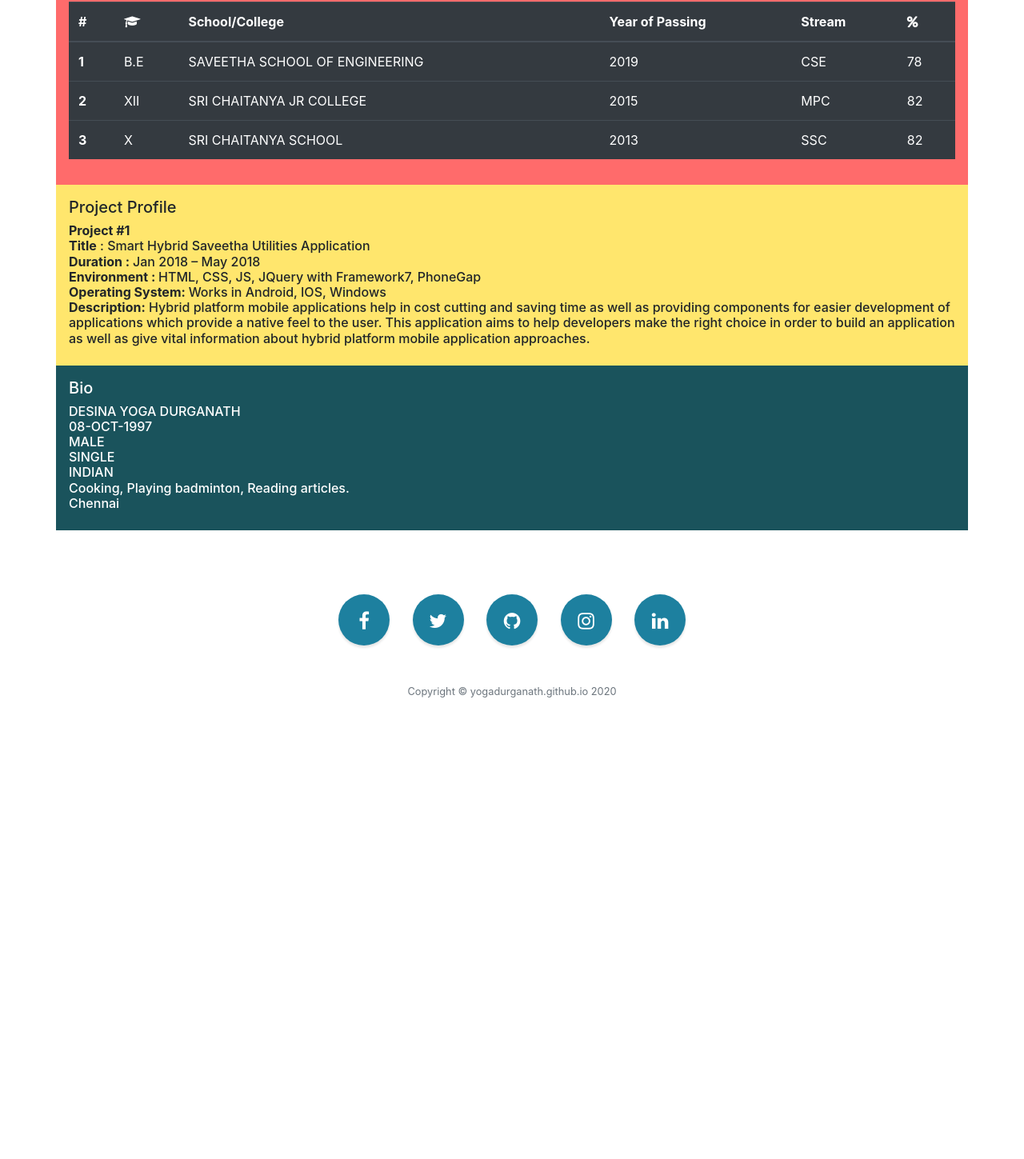
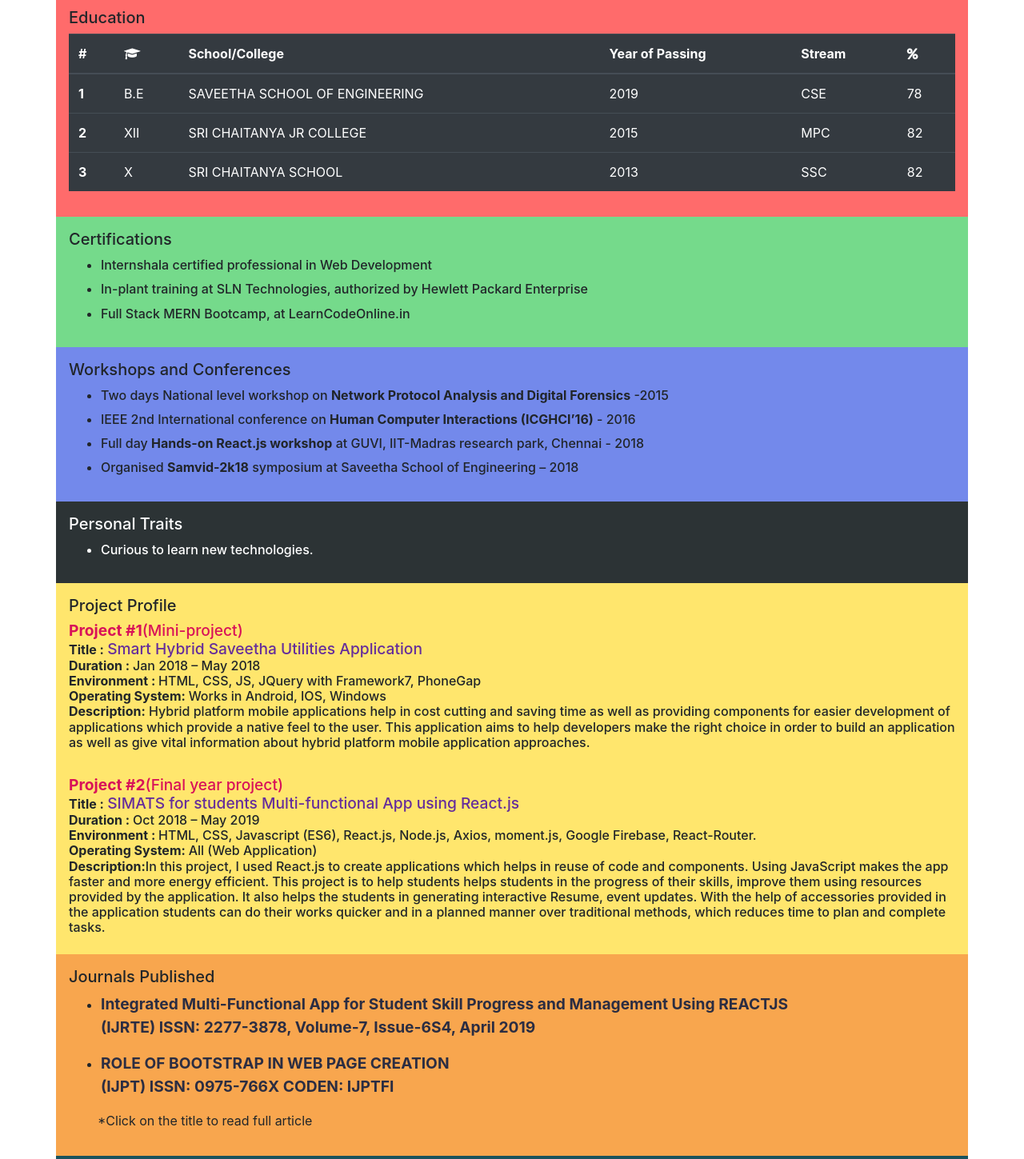
Before and after one commit to yogadurganath/yogadurganath.github.io, a plain HTML site: page about.html in a window 1280 px wide. Shown: the part 873-2322 px from the top of the page at 80% size. Before the commit the page ends 1827 px from the top, so only its background shows below. Drawn offline with nearby package versions, Linux system fonts and the light colour scheme.

Commit message:
Updated About page

```diff
--- a/about.css
+++ b/about.css
@@ -17,17 +17,18 @@
 }
 
 #ResumeContainer1 {
-    background-color: #1A535C;
+    background: linear-gradient(to left, #FF00C7 0%, #00c7ff 100%);
     padding: 2vmin;
 }
 
 #ResumeContainer2 {
-    background-color: #4ECDC4;
+    background-color: #1A535C;
     padding: 2vmin;
+    color: white;
 }
 
 #ResumeContainer3 {
-    background-color: #ccf8cc;
+    background-color: #83c5be;
     padding: 2vmin;
 }
 
@@ -36,18 +37,36 @@
     padding: 2vmin;
 }
 
+#ResumeContainer4b {
+    background-color: #75DA8B;
+    padding: 2vmin;
+}
+
+#ResumeContainer4c {
+    background-color: #7389eb;
+    padding: 2vmin;
+    /* color: #Fff; */
+}
+
+#ResumeContainer4d {
+    background-color: #2C3335;
+    padding: 2vmin;
+    color: #Fff;
+}
+
 #ResumeContainer5 {
     background-color: #FFE66D;
+    padding: 2vmin;
+}
+
+#ResumeContainer5b {
+    background-color: #f8a64e;
     padding: 2vmin;
 }
 
 #ResumeContainer6 {
     background-color: #1A535C;
     padding: 2vmin;
-}
-
-#ResumeContainer6 h6,
-#ResumeContainer6 h5 {
     color: white;
 }
 
@@ -72,3 +91,23 @@
 .skilltcol td {
     padding-right: 8vw;
 }
+
+.proj_title {
+    font-size: 1.2rem;
+    color: #662e9b;
+}
+
+.proj_hed {
+    font-size: 1.2rem;
+    color: #d81159;
+}
+
+.cus-pub-link {
+    color: #2b2d42;
+    font-size: 1.2rem;
+    font-weight: bolder;
+}
+
+.cus-pub-link:hover {
+    color: black;
+}
--- a/about.html
+++ b/about.html
@@ -84,7 +84,7 @@
             </ul>
         </div>
     </nav>
-    <div class="jumbotron" id="ResumeContainer1">
+    <div class="container" id="ResumeContainer1">
 
         <div id="picDiv"><img src="dp.png"></div>
         <div id="aboutContact"><i class="fa fa-envelope-open" aria-hidden="true"></i> <a href="mailto:yogidesina2@gmail.com">yogidesina2@gmail.com</a><br />
@@ -124,6 +124,10 @@
             <tr>
                 <td>UI designing tools</td>
                 <td>Adobe Photoshop, Adobe XD.</td>
+            </tr>
+            <tr>
+                <td>Additional Skills</td>
+                <td>Git Cli, NPM, Unix commands, DOS commands, Website deployment, DNS config, Email SMTP config.</td>
             </tr>
             <tr>
                 <td>Operating Systems</td>
@@ -200,19 +204,87 @@
             </table>
         </div>
     </div>
+    <div class="container" id="ResumeContainer4b">
+        <h5>Certifications</h5>
+        <ul>
+            <li>
+                <h6>Internshala certified professional in Web Development</h6>
+            </li>
+            <li>
+                <h6>In-plant training at SLN Technologies, authorized by Hewlett Packard Enterprise</h6>
+            </li>
+            <li>
+                <h6>Full Stack MERN Bootcamp, at LearnCodeOnline.in</h6>
+            </li>
+        </ul>
+    </div>
+    <div class="container" id="ResumeContainer4c">
+        <h5>Workshops and Conferences</h5>
+        <ul>
+            <li>
+                <h6>Two days National level workshop on <b>Network Protocol Analysis and Digital Forensics</b> -2015</h6>
+            </li>
+            <li>
+                <h6>IEEE 2nd International conference on <b>Human Computer Interactions (ICGHCI’16)</b> - 2016</h6>
+            </li>
+            <li>
+                <h6>Full day <b>Hands-on React.js workshop</b> at GUVI, IIT-Madras research park, Chennai - 2018</h6>
+            </li>
+            <li>
+                <h6>Organised <b>Samvid-2k18</b> symposium at Saveetha School of Engineering – 2018</h6>
+            </li>
+        </ul>
+    </div>
+    <div class="container" id="ResumeContainer4d">
+        <h5>Personal Traits</h5>
+        <ul>
+            <li>
+                <h6> Curious to learn new technologies.</h6>
+            </li>
+
+        </ul>
+    </div>
     <div class="container" id="ResumeContainer5">
         <h5>Project Profile</h5>
-        <h6><b>Project #1</b><br />
-            <b>Title</b> :</b> Smart Hybrid Saveetha Utilities Application <br />
+        <h6><span class="proj_hed"><b>Project #1</b>(Mini-project)</span><br />
+            <b>Title :</b> <span class="proj_title">Smart Hybrid Saveetha Utilities Application </span><br />
             <b>Duration : </b>Jan 2018 – May 2018<br />
             <b>Environment : </b>HTML, CSS, JS, JQuery with Framework7, PhoneGap<br />
             <b> Operating System: </b>Works in Android, IOS, Windows<br />
             <b> Description:</b> Hybrid platform mobile applications help in cost cutting and saving time as well as providing components for easier development of applications which provide a native feel to the user. This application aims to help developers
             make the right choice in order to build an application as well as give vital information about hybrid platform mobile application approaches.
         </h6>
+        <br>
+        <h6><span class="proj_hed"><b>Project #2</b>(Final year project)</span><br />
+            <b>Title :</b> <span class="proj_title">SIMATS for students Multi-functional App using React.js </span><br />
+            <b>Duration : </b>Oct 2018 – May 2019<br />
+            <b>Environment : </b>HTML, CSS, Javascript (ES6), React.js, Node.js, Axios, moment.js, Google Firebase, React-Router.
+            <br />
+            <b> Operating System: </b>All (Web Application)<br />
+            <b> Description:</b>In this project, I used React.js to create applications which helps in reuse of code and components. Using JavaScript makes the app faster and more energy efficient. This project is to help students helps students in the
+            progress of their skills, improve them using resources provided by the application. It also helps the students in generating interactive Resume, event updates. With the help of accessories provided in the application students can do their
+            works quicker and in a planned manner over traditional methods, which reduces time to plan and complete tasks.
+        </h6>
     </div>
 
-
+    <div class="container" id="ResumeContainer5b">
+        <h5> Journals Published</h5>
+        <ul>
+            <li>
+                <a class="text-decoration-none" target="_blank" href="https://www.ijrte.org/wp-content/uploads/papers/v7i6s4/F10880476S419.pdf">
+                    <p class="cus-pub-link">Integrated Multi-Functional App for Student Skill Progress and Management Using REACTJS<br> (IJRTE) ISSN: 2277-3878, Volume-7, Issue-6S4, April 2019
+                    </p>
+                </a>
+            </li>
+            <li>
+                <a class="text-decoration-none" target="_blank" href="http://www.ijptonline.com/wp-content/uploads/2017/01/21116-21122.pdf">
+                    <p class="cus-pub-link">ROLE OF BOOTSTRAP IN WEB PAGE CREATION <br> (IJPT) ISSN: 0975-766X CODEN: IJPTFI
+                    </p>
+                </a>
+            </li>
+        </ul>
+        <P>&nbsp;&nbsp;&nbsp;&nbsp;&nbsp;&nbsp;&nbsp;&nbsp;*Click on the title to read full article</P>
+    </div>
 
 
 
@@ -225,8 +297,6 @@
             <br /> INDIAN
             <br /> Cooking, Playing badminton, Reading articles.<br />Chennai
         </h6>
-
-
     </div>
 
 
```
